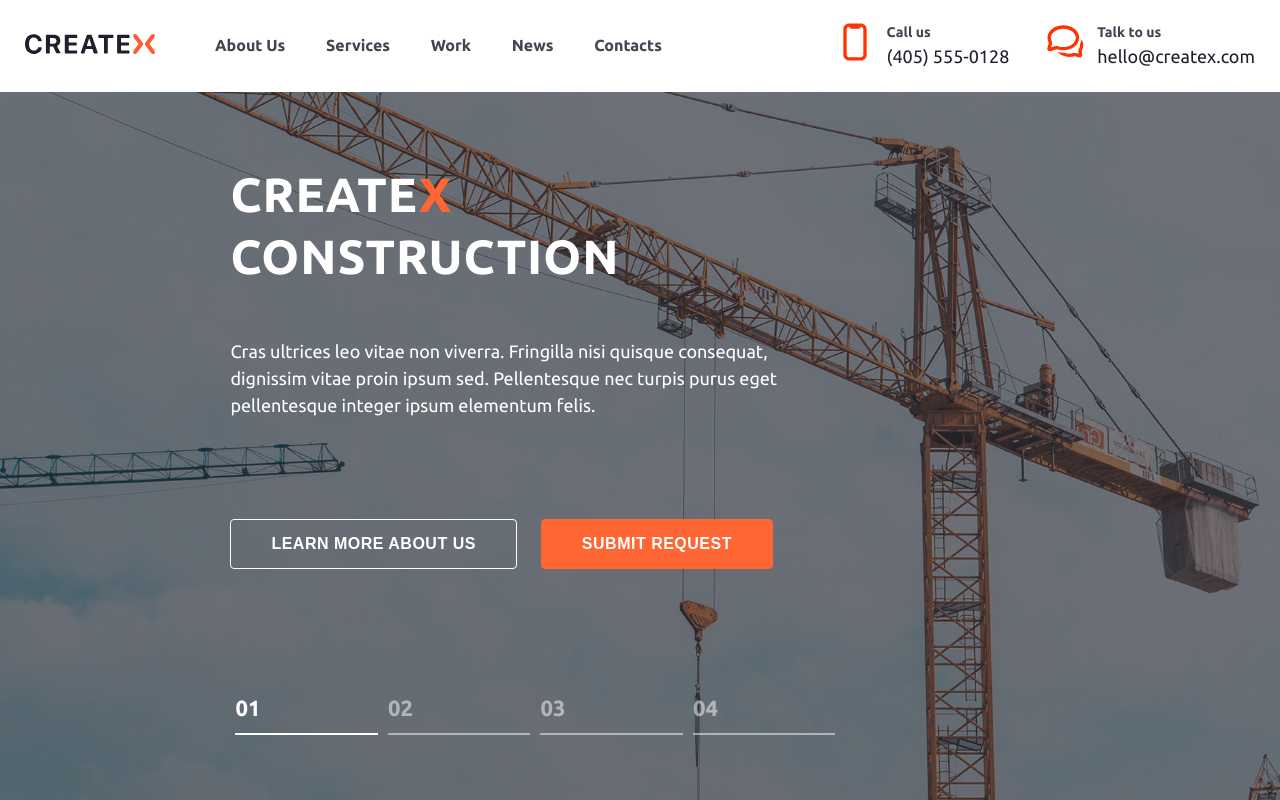
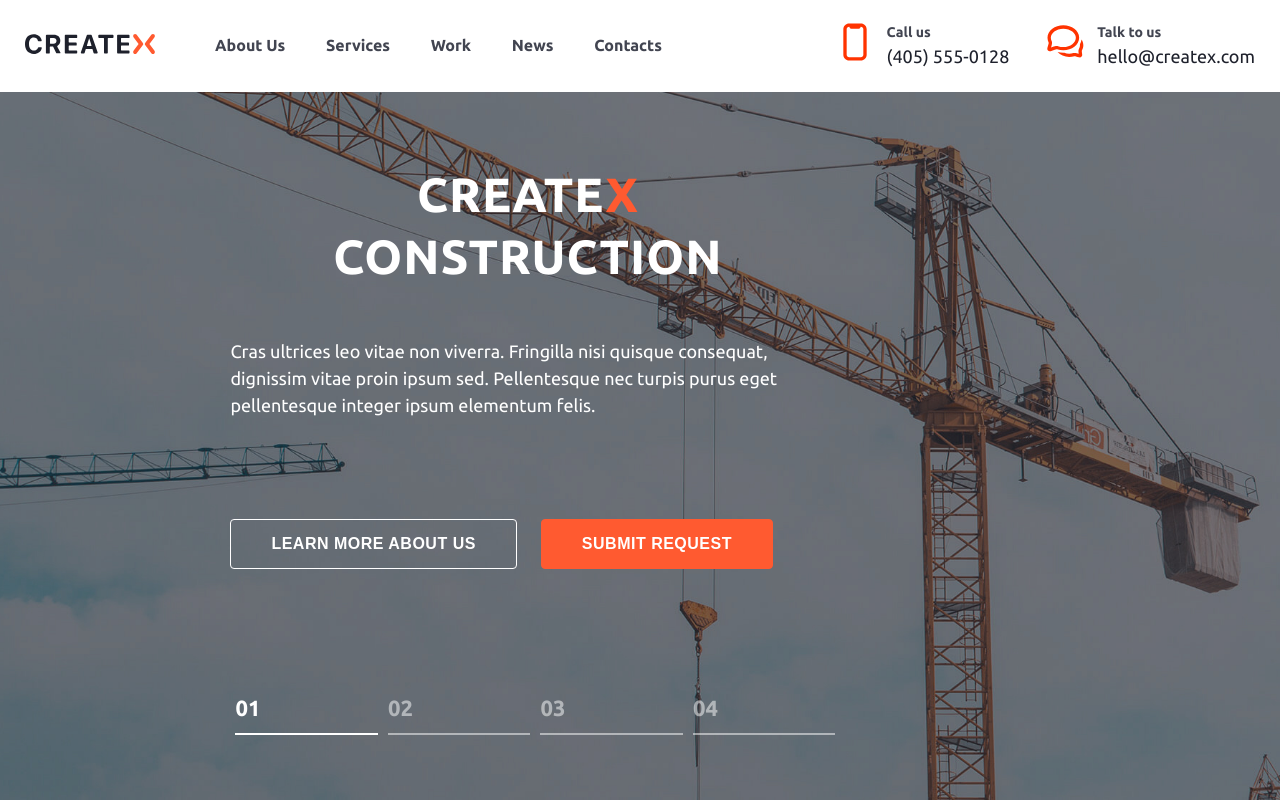
Before and after one commit to AziAlex/createx, a Next.js app: page / in a window 1280 px wide. Built offline with nearby package versions, Linux system fonts and the light colour scheme.

Commit message:
fix: add responsive mixin

```diff
--- a/src/app/style/global.scss
+++ b/src/app/style/global.scss
@@ -1,3 +1,6 @@
+@import '@/var';
+@import '@/mixins';
+
 * {
   margin: 0;
   padding: 0;
@@ -9,3 +12,11 @@ a {
   text-decoration: none;
   cursor: pointer;
 }
+
+h2 {
+  color: $gray-900;
+  text-align: center;
+  font-size: responsive(28px, 46px);
+  font-weight: 700;
+  line-height: responsive(36px, 59.8px);
+}
--- a/src/app/style/mixins.scss
+++ b/src/app/style/mixins.scss
@@ -1,62 +1,13 @@
-@mixin res-text($size-at-min-width, $size-at-max-width) {
-  $min-width: 360px;
-  $max-width: 1230px;
-  $slope: ($size-at-max-width - $size-at-min-width) / ($max-width - $min-width);
-  $y-axis-intersection: -1 * $min-width * $slope + $size-at-min-width;
-  $clamp-value: clamp(#{$size-at-min-width}, #{$y-axis-intersection} + #{$slope} * 100vw, #{$size-at-max-width});
-  font-size: $clamp-value;
+$mobile: 360px;
+$desktop: 1230px;
+
+@function responsive($min-size, $max-size) {
+  $slope: ($max-size - $min-size) / ($desktop - $mobile);
+  $y-axis-intersection: -1 * $mobile * $slope + $min-size;
+  $clamp-value: clamp(
+    #{$min-size},
+    #{$y-axis-intersection} + #{$slope} * 100vw,
+    #{$max-size}
+  );
+  @return $clamp-value;
 }
-
-@mixin res-mb($size-at-min-width, $size-at-max-width) {
-  $min-width: 360px;
-  $max-width: 1230px;
-  $slope: ($size-at-max-width - $size-at-min-width) / ($max-width - $min-width);
-  $y-axis-intersection: -1 * $min-width * $slope + $size-at-min-width;
-  $clamp-value: clamp(#{$size-at-min-width}, #{$y-axis-intersection} + #{$slope} * 100vw, #{$size-at-max-width});
-  margin-bottom: $clamp-value;
-}
-
-@mixin padding($size-at-min-width, $size-at-max-width) {
-  $min-width: 360px;
-  $max-width: 1230px;
-  $slope: ($size-at-max-width - $size-at-min-width) / ($max-width - $min-width);
-  $y-axis-intersection: -1 * $min-width * $slope + $size-at-min-width;
-  $clamp-value: clamp(#{$size-at-min-width}, #{$y-axis-intersection} + #{$slope} * 100vw, #{$size-at-max-width});
-  padding: $clamp-value;
-}
-
-@mixin paddingTop($size-at-min-width, $size-at-max-width) {
-  $min-width: 360px;
-  $max-width: 1230px;
-  $slope: ($size-at-max-width - $size-at-min-width) / ($max-width - $min-width);
-  $y-axis-intersection: -1 * $min-width * $slope + $size-at-min-width;
-  $clamp-value: clamp(#{$size-at-min-width}, #{$y-axis-intersection} + #{$slope} * 100vw, #{$size-at-max-width});
-  padding-top: $clamp-value;
-}
-
-@mixin paddingRight($size-at-min-width, $size-at-max-width) {
-  $min-width: 360px;
-  $max-width: 1230px;
-  $slope: ($size-at-max-width - $size-at-min-width) / ($max-width - $min-width);
-  $y-axis-intersection: -1 * $min-width * $slope + $size-at-min-width;
-  $clamp-value: clamp(#{$size-at-min-width}, #{$y-axis-intersection} + #{$slope} * 100vw, #{$size-at-max-width});
-  padding-right: $clamp-value;
-}
-
-@mixin paddingBottom($size-at-min-width, $size-at-max-width) {
-  $min-width: 360px;
-  $max-width: 1230px;
-  $slope: ($size-at-max-width - $size-at-min-width) / ($max-width - $min-width);
-  $y-axis-intersection: -1 * $min-width * $slope + $size-at-min-width;
-  $clamp-value: clamp(#{$size-at-min-width}, #{$y-axis-intersection} + #{$slope} * 100vw, #{$size-at-max-width});
-  padding-bottom: $clamp-value;
-}
-
-@mixin paddingLeft($size-at-min-width, $size-at-max-width) {
-  $min-width: 360px;
-  $max-width: 1230px;
-  $slope: ($size-at-max-width - $size-at-min-width) / ($max-width - $min-width);
-  $y-axis-intersection: -1 * $min-width * $slope + $size-at-min-width;
-  $clamp-value: clamp(#{$size-at-min-width}, #{$y-axis-intersection} + #{$slope} * 100vw, #{$size-at-max-width});
-  padding-left: $clamp-value;
-}
--- a/src/app/style/variable.scss
+++ b/src/app/style/variable.scss
@@ -1,6 +1,9 @@
 // Colors
+$gray-700: #787A80;
 $gray-800: #424551;
 $gray-900: #1E212C;
+$orange: #FF5A30;
+$red: #f30;
 
-$btn: #f63;
-$btn-hover: #f30;
+$btn: $orange;
+$btn-hover: $red;
--- a/src/shared/svg/index.tsx
+++ b/src/shared/svg/index.tsx
@@ -20,14 +20,14 @@ import {
 
 export type IconName =
   | 'logo'
-  | 'arrow-convert'
-  | 'arrow-down'
-  | 'arrow-left'
-  | 'arrow-right'
-  | 'arrow-top'
+  | 'arrowConvert'
+  | 'arrowDown'
+  | 'arrowLeft'
+  | 'arrowRight'
+  | 'arrowTop'
   | 'chat'
-  | 'chevrons-down'
-  | 'chevrons-top'
+  | 'chevronsDown'
+  | 'chevronsTop'
   | 'cross'
   | 'hand'
   | 'like'
@@ -41,7 +41,7 @@ interface Iprops {
 }
 
 const Icon: FC<Iprops> = ({ name, className }) => {
-  const icons: { [key: string]: React.ReactNode } = {
+  const icons: { [key in IconName]: React.ReactNode } = {
     arrowConvert: <IconArrowConvert className={className} />,
     arrowDown: <IconArrowDown className={className} />,
     arrowLeft: <IconArrowLeft className={className} />,
```
